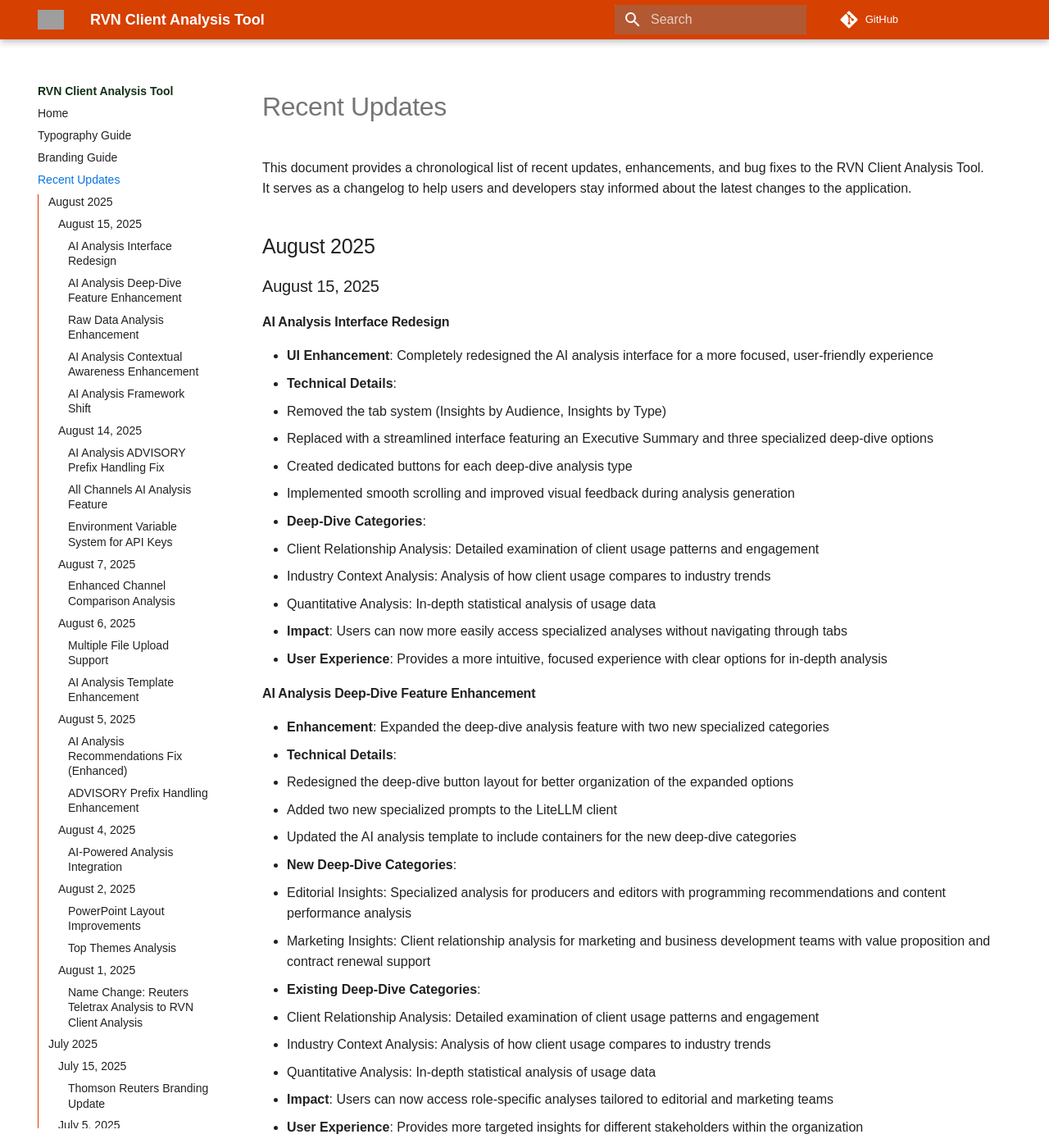
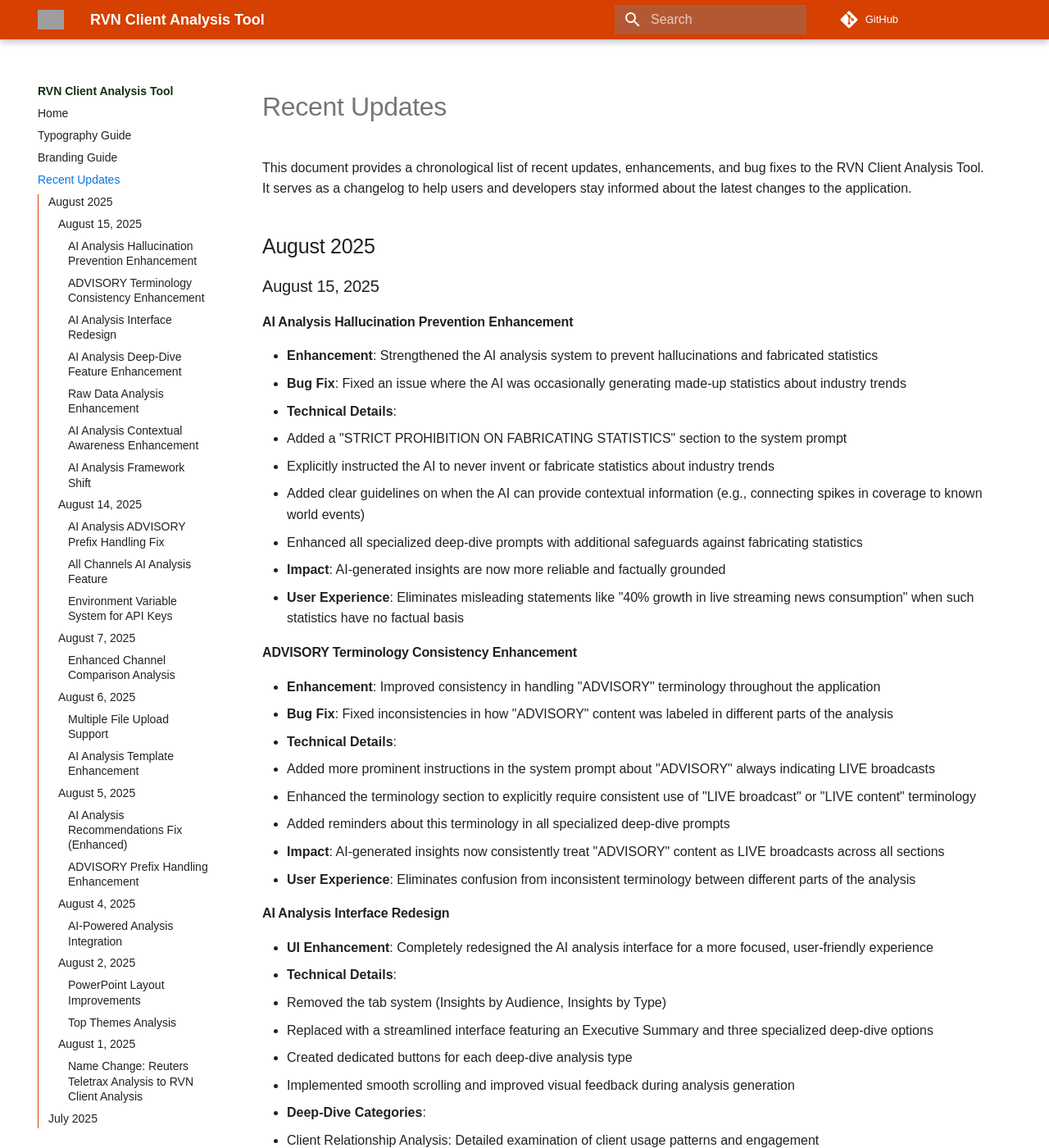
Before and after one commit to cinveen/RVN-Client-Analysis-Tool, an MkDocs documentation site: the page built from docs/recent_updates.md, in a window 1280 px wide and 1400 px high. Shown: the whole window at 82% size. Built offline with MkDocs 1.6.1 and Material for MkDocs 9.7.7, drawn with Linux system fonts in a browser that asks for light colours; some web fonts are replaced; comment, search, counter and statistics services are not loaded; grey boxes are pictures that could not be loaded.

Commit message:
Fix AI analysis hallucinations and improve ADVISORY/LIVE terminology consistency

```diff
--- a/docs/recent_updates.md
+++ b/docs/recent_updates.md
@@ -5,6 +5,29 @@ This document provides a chronological list of recent updates, enhancements, and
 ## August 2025
 
 ### August 15, 2025
+
+#### AI Analysis Hallucination Prevention Enhancement
+
+- **Enhancement**: Strengthened the AI analysis system to prevent hallucinations and fabricated statistics
+- **Bug Fix**: Fixed an issue where the AI was occasionally generating made-up statistics about industry trends
+- **Technical Details**:
+  - Added a "STRICT PROHIBITION ON FABRICATING STATISTICS" section to the system prompt
+  - Explicitly instructed the AI to never invent or fabricate statistics about industry trends
+  - Added clear guidelines on when the AI can provide contextual information (e.g., connecting spikes in coverage to known world events)
+  - Enhanced all specialized deep-dive prompts with additional safeguards against fabricating statistics
+- **Impact**: AI-generated insights are now more reliable and factually grounded
+- **User Experience**: Eliminates misleading statements like "40% growth in live streaming news consumption" when such statistics have no factual basis
+
+#### ADVISORY Terminology Consistency Enhancement
+
+- **Enhancement**: Improved consistency in handling "ADVISORY" terminology throughout the application
+- **Bug Fix**: Fixed inconsistencies in how "ADVISORY" content was labeled in different parts of the analysis
+- **Technical Details**:
+  - Added more prominent instructions in the system prompt about "ADVISORY" always indicating LIVE broadcasts
+  - Enhanced the terminology section to explicitly require consistent use of "LIVE broadcast" or "LIVE content" terminology
+  - Added reminders about this terminology in all specialized deep-dive prompts
+- **Impact**: AI-generated insights now consistently treat "ADVISORY" content as LIVE broadcasts across all sections
+- **User Experience**: Eliminates confusion from inconsistent terminology between different parts of the analysis
 
 #### AI Analysis Interface Redesign
 
```
Also changed, not shown: litellm_client.py (+24 -2 lines).
